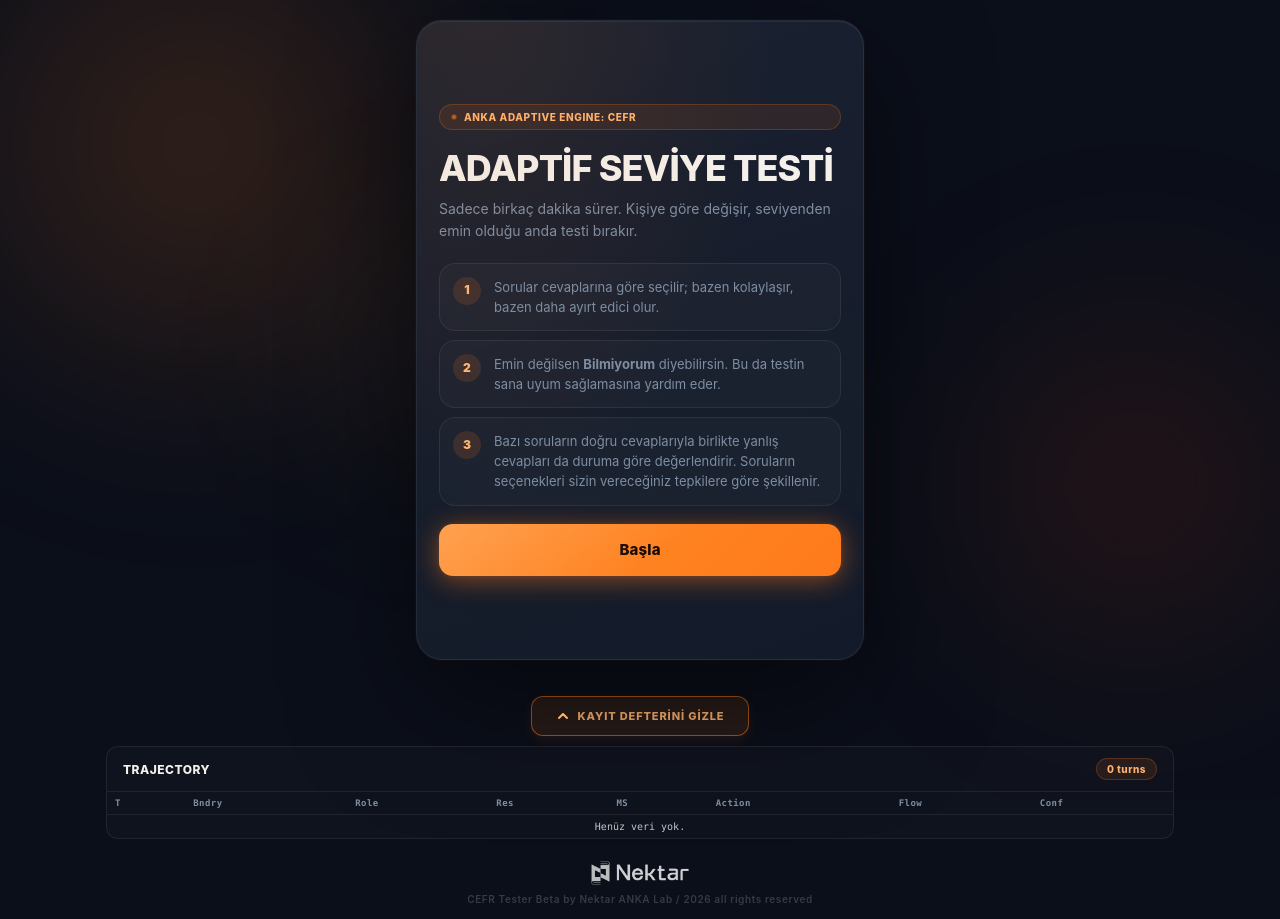
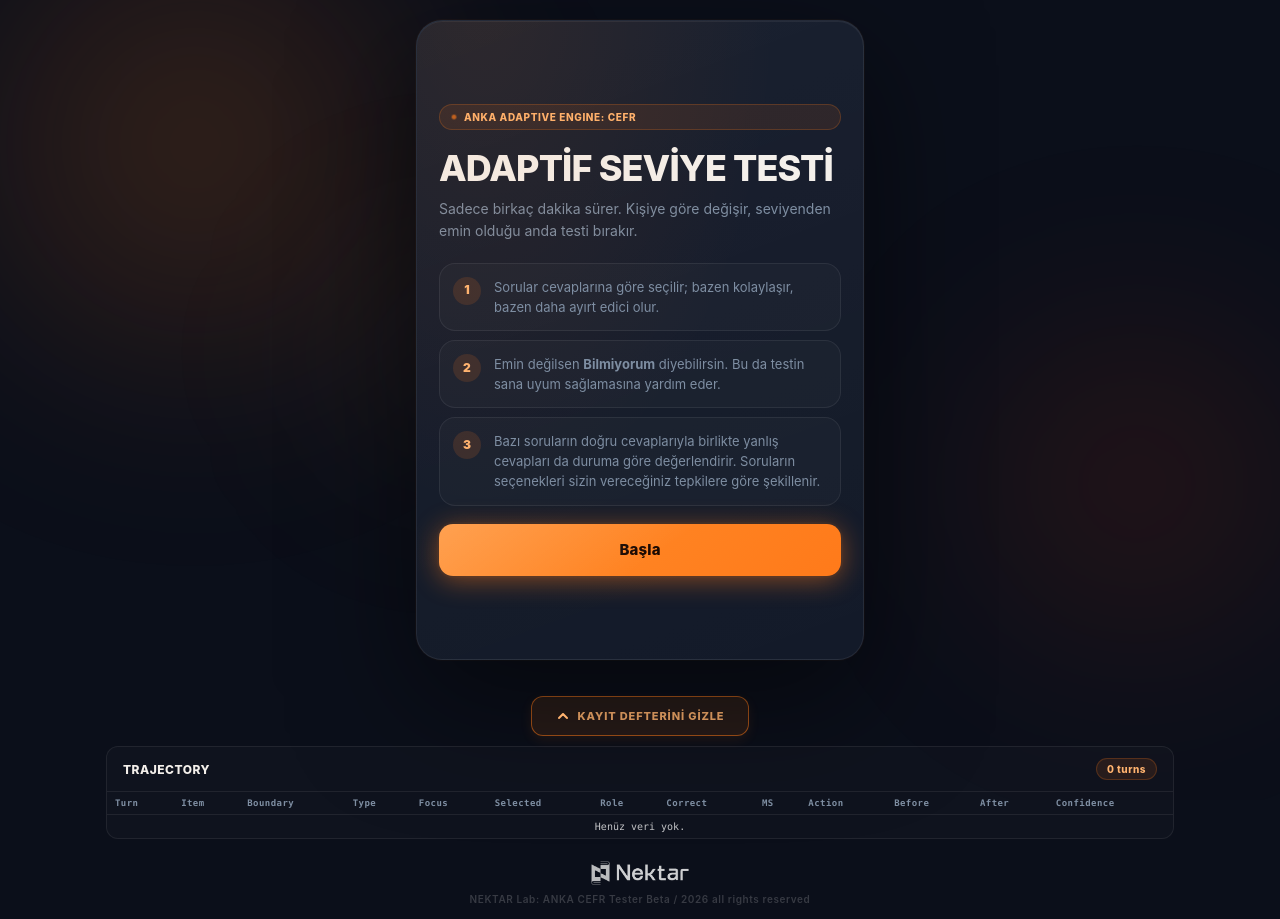
Before and after one commit to metinwh/anka-cefr-tester, a website: page index.html in a window 1280 px wide. Drawn offline with Linux system fonts and the light colour scheme.

Commit message:
ui: restore 13-column trajectory + correct footer wording

```diff
--- a/index.html
+++ b/index.html
@@ -741,18 +741,23 @@
           <table class="console-table">
             <thead>
               <tr>
-                <th>T</th>
-                <th>Bndry</th>
+                <th>Turn</th>
+                <th>Item</th>
+                <th>Boundary</th>
+                <th>Type</th>
+                <th>Focus</th>
+                <th>Selected</th>
                 <th>Role</th>
-                <th>Res</th>
+                <th>Correct</th>
                 <th>MS</th>
                 <th>Action</th>
-                <th>Flow</th>
-                <th>Conf</th>
+                <th>Before</th>
+                <th>After</th>
+                <th>Confidence</th>
               </tr>
             </thead>
             <tbody id="trajectory-body">
-              <tr><td colspan="8" class="console-empty">Henüz veri yok.</td></tr>
+              <tr><td colspan="13" class="console-empty">Henüz veri yok.</td></tr>
             </tbody>
           </table>
         </div>
@@ -762,7 +767,7 @@
     <footer class="footer">
       <div style="display: flex; flex-direction: column; align-items: center; gap: 8px;">
         <img src="./loading_dark.png" alt="Nektar Logo" style="height: 24px; opacity: 0.8; filter: grayscale(1) brightness(2); transition: all 0.3s ease;" onmouseover="this.style.opacity='1'; this.style.filter='none'" onmouseout="this.style.opacity='0.8'; this.style.filter='grayscale(1) brightness(2)'">
-        <span>CEFR Tester Beta by Nektar ANKA Lab / 2026 all rights reserved</span>
+        <span>NEKTAR Lab: ANKA CEFR Tester Beta / 2026 all rights reserved</span>
       </div>
     </footer>
 
@@ -1031,18 +1036,23 @@
       const log = engine?.state?.response_log || [];
       turnPill.textContent = `${log.length} turns`;
       if (!log.length) {
-        tBody.innerHTML = `<tr><td colspan="8" class="console-empty">Henüz veri yok.</td></tr>`;
+        tBody.innerHTML = `<tr><td colspan="13" class="console-empty">Henüz veri yok.</td></tr>`;
         return;
       }
       tBody.innerHTML = log.map((e) => `
         <tr>
           <td>${e.turn}</td>
+          <td><code>${esc(e.item_id)}</code></td>
           <td>${esc(e.boundary)}</td>
+          <td>${esc(e.type)}</td>
+          <td>${esc(Array.isArray(e.focus) && e.focus.length ? e.focus.join(", ") : "—")}</td>
+          <td>${esc(e.selected_option_id || "—")}</td>
           <td>${esc(e.selected_role)}</td>
           <td>${e.correct ? "✓" : "✗"}</td>
           <td>${e.response_ms}</td>
           <td>${esc(e.engine_action)}</td>
-          <td>${esc(e.state_before.current_boundary)} → ${esc(e.state_after.current_boundary)}</td>
+          <td>${esc(e.state_before.current_boundary)}</td>
+          <td>${esc(e.state_after.current_boundary)}</td>
           <td>${esc(e.state_after.confidence)}</td>
         </tr>
       `).join("");
```
